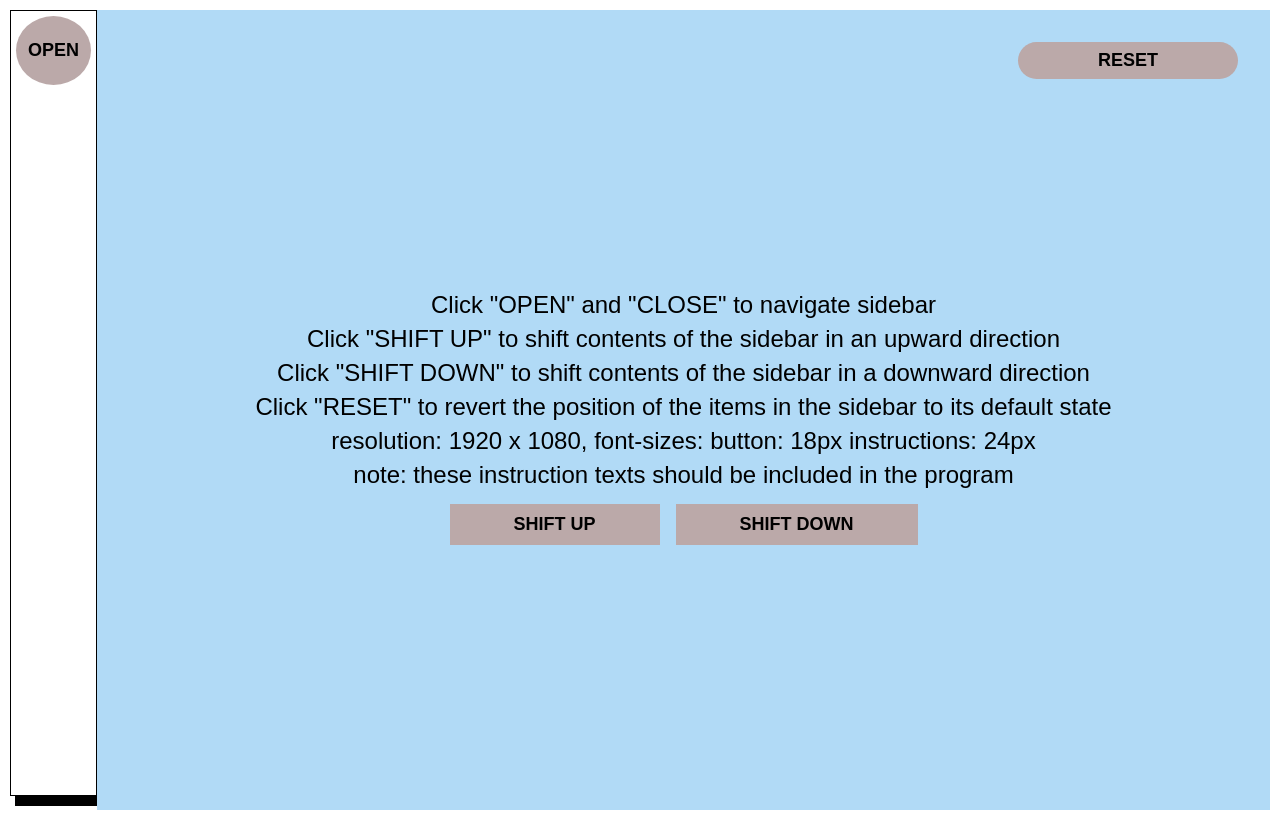
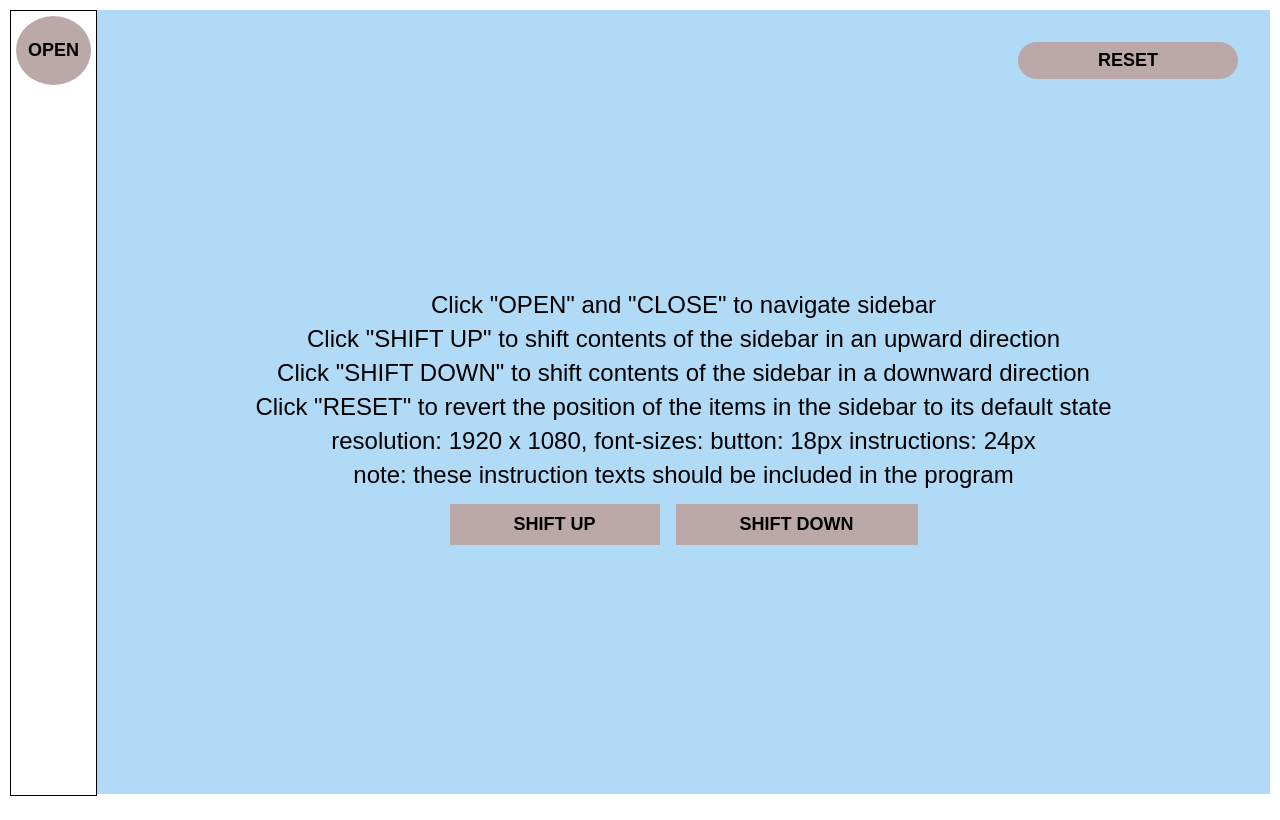
Before and after one commit to jadesolaadeagbo/Quibble-Assessment, a React (Create React App) app: page / in a window 1280 px wide. Built offline with nearby package versions, Linux system fonts and the light colour scheme; a web font is replaced by a local one.

Commit message:
Spacing around the page

```diff
--- a/src/App.js
+++ b/src/App.js
@@ -21,7 +21,7 @@ const AppContainer = styled.div`
 
 const MainWrapper = styled.div`
   background-color: #b1daf6;
-  height: 100vh;
+  height: 98vh;
   width: 100%;
   position: relative;
 `;
--- a/src/components/Sidebar.jsx
+++ b/src/components/Sidebar.jsx
@@ -5,8 +5,6 @@ const SidebarContainer = styled.div`
   height: 98vh;
   border: 1px solid black;
   position: relative;
-  box-shadow: 5px 10px black;
-
 `;
 
 const CloseButton = styled.button`
```
